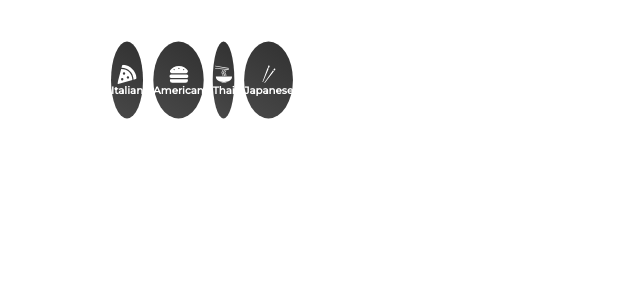
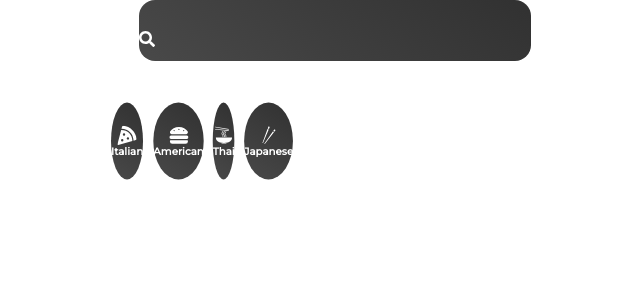
Before and after one commit to dev01yusuf/recipes, a React (Create React App) app: page /cuisine in a window 1280 px wide. Shown: the top 300 px of the page, without its empty margins (437-1077 px from the left). Built offline with nearby package versions, Linux system fonts and the light colour scheme.

Commit message:
add searched page with component search

```diff
--- a/src/App.js
+++ b/src/App.js
@@ -1,11 +1,12 @@
 import Category from "./components/Category";
 import Pages from "./pages/Pages";
 import { BrowserRouter } from "react-router-dom";
-
+import Search from "./components/Search";
 function App() {
   return (
     <div className="App">
       <BrowserRouter>
+          <Search />
           <Category />
           <Pages />
       </BrowserRouter>
--- /dev/null
+++ b/src/components/Search.jsx
@@ -0,0 +1,54 @@
+import styled from "styled-components"
+import {useState} from "react";
+import { FaSearch } from "react-icons/fa";
+import {useNavigate} from 'react-router-dom';
+
+function Search() {
+    const [input, setInput] = useState("");
+    const navigate = useNavigate();
+
+    const submitHandler = (e) => {
+        e.preventDefault();
+        navigate('/searched/'+input)
+    };
+
+  return (
+    <FormStyle onSubmit={submitHandler}>
+        <div>
+            <FaSearch></FaSearch>
+            <input onChange={(e) => setInput(e.target.value)}
+            type="text"
+            value={input}
+            />
+        </div>
+    </FormStyle>
+  )
+}
+const FormStyle = styled.form `
+    margin: 0rem 20rem;
+
+    div {
+    position: relative;
+    width: 100%;
+
+    }
+    input {
+        border: none;
+        background: linear-gradient(35deg, #494949, #313131);
+        font-size:1.5rem;
+        color:white;
+        padding:1rem 3rem;
+        border: none;
+        border-radius: 1rem;
+        outline:none;
+    }
+    svg {
+        position : absolute;
+        top: 50%;
+        left:0%;
+        transform:translate:(100% , -50%);
+        color: white;
+    }
+`
+
+export default Search
--- a/src/pages/Cuisine.jsx
+++ b/src/pages/Cuisine.jsx
@@ -16,6 +16,7 @@
       const recipes = await data.json();
     setCuisine(recipes.results);
   };
+
   useEffect(() => {
     getCuisine(params.type)
     console.log(params.type)
--- a/src/pages/Pages.jsx
+++ b/src/pages/Pages.jsx
@@ -2,12 +2,14 @@
 import Home from './Home'
 import Cuisine from './Cuisine'
 import { Route, Routes } from 'react-router-dom'
+import Searched from './Searched'
 
 function Pages() {
   return (
         <Routes>
           <Route path="/" element={<Home />} />
-          <Route path="/cuisine/:type" element={<Cuisine />} />
+          <Route path="/cuisine/:type" element={<Cuisine />   }/>
+          <Route path="searched/:search" element={<Searched/> }/>
         </Routes>
   );
 }
--- /dev/null
+++ b/src/pages/Searched.jsx
@@ -0,0 +1,56 @@
+import React from 'react'
+import {useEffect, useState} from 'react';
+import {useParams} from 'react-router-dom';
+import styled from 'styled-components';
+
+function Searched() {
+
+    const [searchedRecipes, setSearchedRecipes] = useState([]);
+    let params = useParams();
+
+    const getSearched = async (name) => {
+        const data = await fetch(
+          `https://api.spoonacular.com/recipes/complexSearch?apiKey=${process.env.REACT_APP_API_KEY}&query=${name}`)
+
+          const recipes = await data.json();
+        setSearchedRecipes(recipes.results);
+      };
+
+      useEffect(() => {
+        getSearched(params.search);
+      }, [params.search ]);
+
+  return (
+    <Grid>
+        {searchedRecipes.map((item) => {
+            return (
+                <Card key={item.id}>
+                    <img src={item.image} alt="" />
+                    <h4>{item.title}</h4>
+                </Card>
+            )
+        })}
+    </Grid>
+  )
+}
+
+const Grid = styled.div`
+  display:grid;
+  grid-template-columns: repeat(auto-fit, minmax(20rem, 1fr));
+  grid-gap: 3rem;
+`;
+const Card = styled.div`
+  img{
+    width: 100%;
+    border-radius: 2rem;
+  }
+  a{
+    text-decoration: none;
+  }
+  h4{
+    text-align: center;
+    padding: 1rem;
+  }
+`;
+
+export default Searched
```
